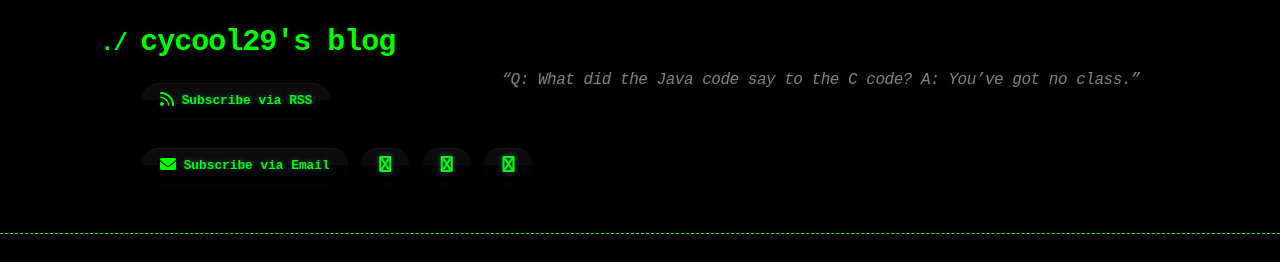
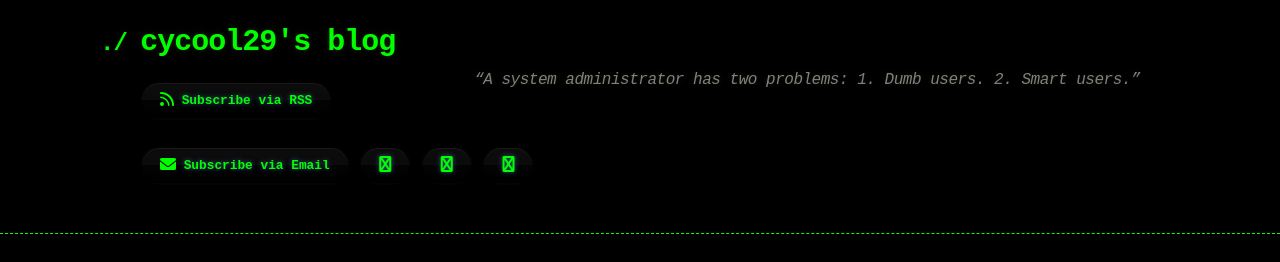
Before and after one commit to cycool29/cycool29.github.io, a Jekyll site: the page built from index.md, in a window 1280 px wide and 900 px high. Shown: the top 262 px of the window. Built offline with Jekyll 4.4.1, drawn with Linux system fonts in a browser that asks for light colours; a style sheet for code colours, icons or effects is not loaded.

Commit message:
Update quotes

```diff
--- a/_config.yml
+++ b/_config.yml
@@ -1,5 +1,5 @@
 title: cycool29's blog
-description: "“Q: What did the Java code say to the C code? A: You’ve got no class.” "
+description: "“A system administrator has two problems: 1. Dumb users. 2. Smart users.” "
 bio: A high school student. Intermediate in Python, Git, Bash. Learning JavaScript. He/Him. "
 author: cycool29
 url: https://cycool29.github.io
```
